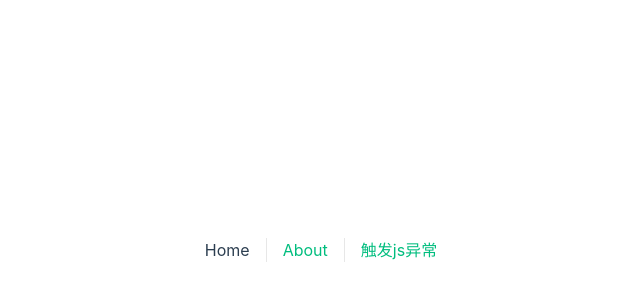
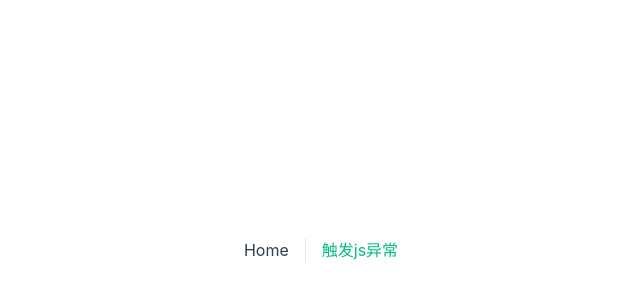
Before and after one commit to RockySun123/restore-error-source-map, a Vue app: page / in a window 1280 px wide. Before the commit this address had no page. Shown: the part 158-458 px from the top of the page, without its empty margins (271-911 px from the left). Built offline with nearby package versions, Linux system fonts and the light colour scheme; the HTML template or start-up script is replaced by a standard one.

Commit message:
删除多余文件

```diff
--- a/src/App.vue
+++ b/src/App.vue
@@ -16,7 +16,6 @@ import { RouterLink, RouterView } from 'vue-router'
     <div class="wrapper">
       <nav>
         <RouterLink to="/">Home</RouterLink>
-        <RouterLink to="/about">About</RouterLink>
         <RouterLink to="/trigger">触发js异常</RouterLink>
       </nav>
     </div>
```
